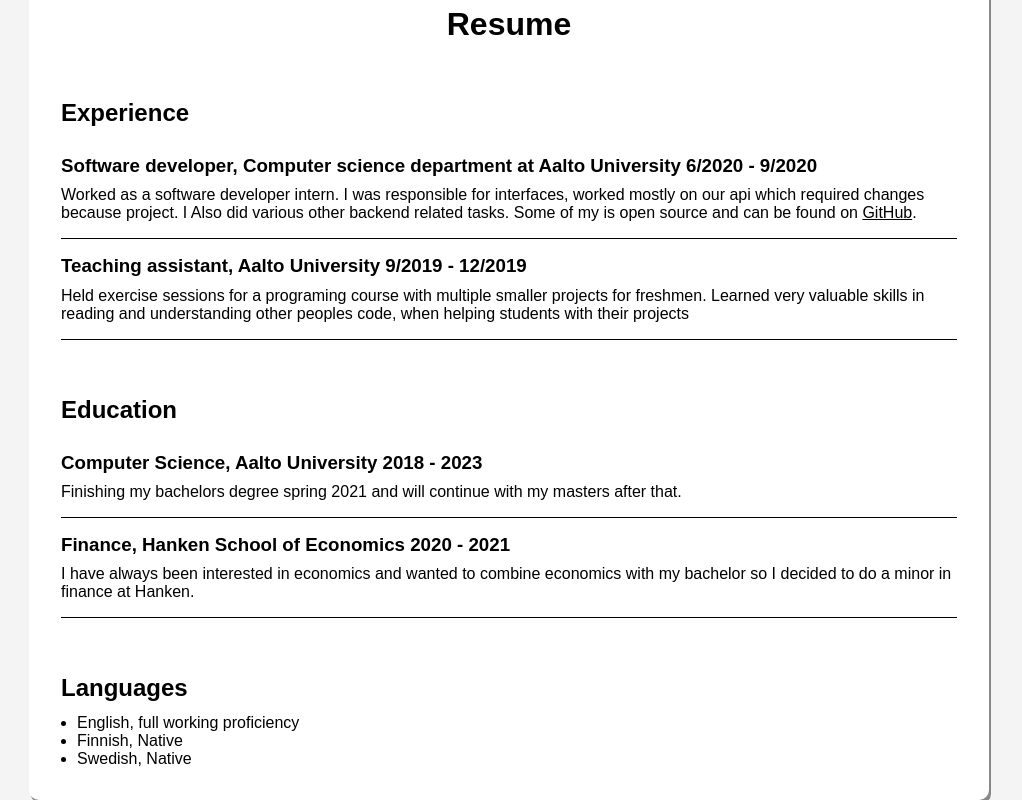
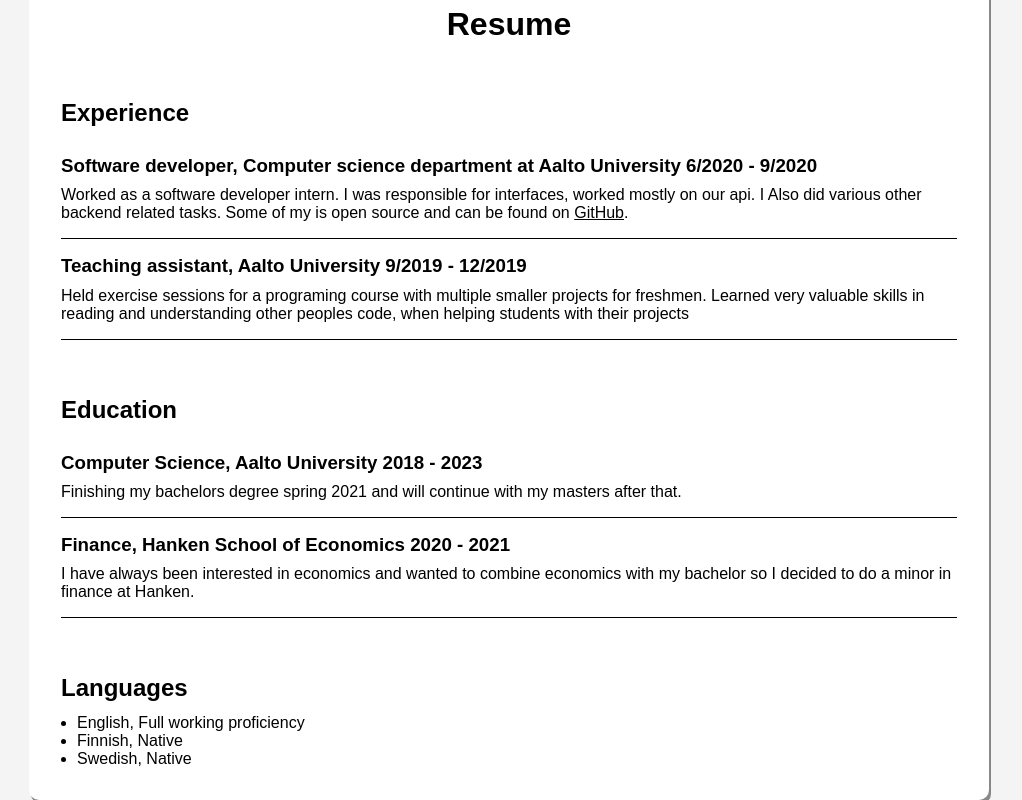
Before and after one commit to HenrikSundell/website, a React (Create React App) app: page /resume in a window 1280 px wide. Shown: the part 788-1588 px from the top of the page, without its empty margins (21-1043 px from the left). Built offline with nearby package versions, Linux system fonts and the light colour scheme.

Commit message:
Improve text

```diff
--- a/src/components/AboutSection.js
+++ b/src/components/AboutSection.js
@@ -19,11 +19,11 @@
       <h1 className="subtitle">Intro</h1>
       <p>
         I'm interested in both tech and business. Aiming to learn as much as
-        possible about both.
+        possible about both. I'm looking for a job for summer 2021 but. I'm open to other oportunities too.
       </p>
       <h1 className="subtitle">Experience</h1>
       <p>
-        I'have experience in web development from my summer job 2020. I worked
+        I have experience in web development from my summer job 2020. I worked
         at the computer science department at aalto developing educational tech.
         Mostly django backend and REST api related tasks. You can find some of
         the work on.{" "}
--- a/src/components/ResumeSection.js
+++ b/src/components/ResumeSection.js
@@ -14,8 +14,7 @@
           </h3>
           <p>
             Worked as a software developer intern. I was responsible for
-            interfaces, worked mostly on our api which required changes because
-            project. I Also did various other backend related tasks. Some of my
+            interfaces, worked mostly on our api. I Also did various other backend related tasks. Some of my
             is open source and can be found on{" "}
             <a href="https://github.com/apluslms/a-plus">GitHub</a>.
           </p>
@@ -52,7 +51,7 @@
       <div className="category">
         <h2 className="subtitle">Languages</h2>
         <ul>
-          <li className="lang">English, full working proficiency</li>
+          <li className="lang">English, Full working proficiency</li>
           <li className="lang">Finnish, Native </li>
           <li className="lang">Swedish, Native</li>
         </ul>
```
